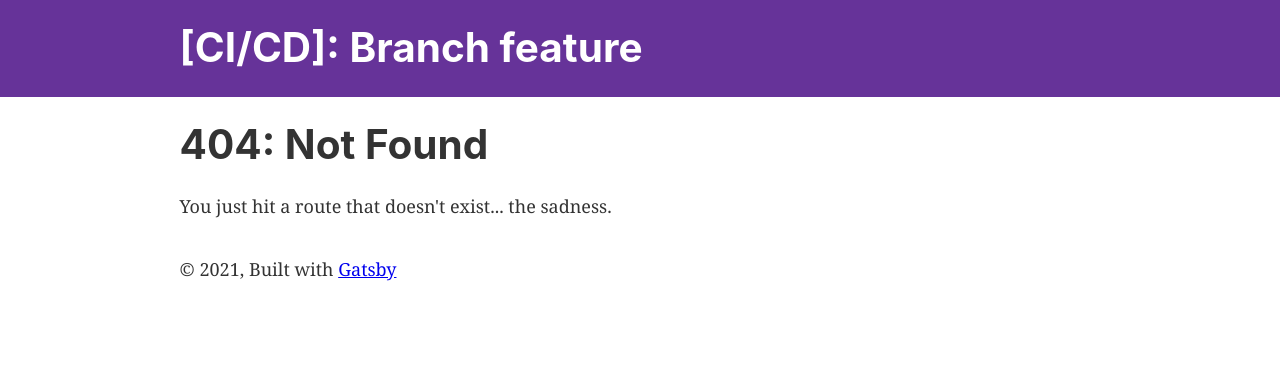
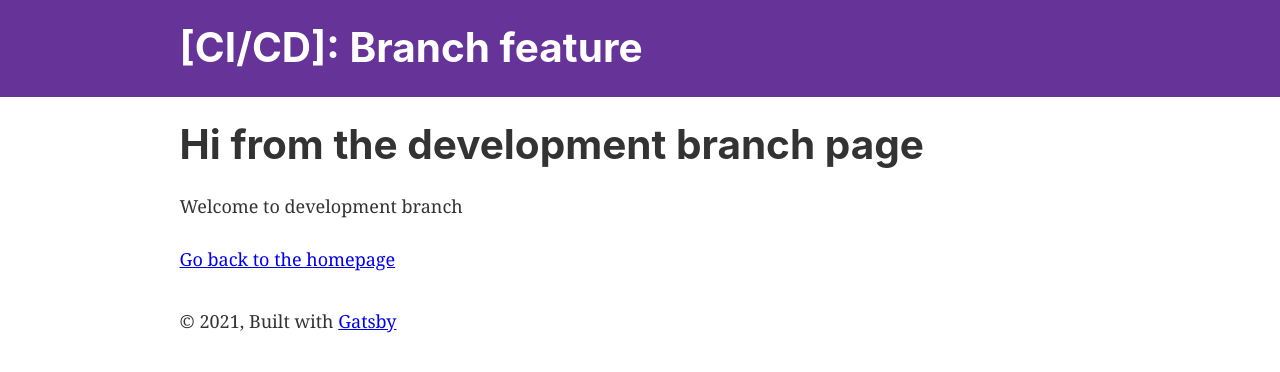
Before and after one commit to bob-tran-goldenowl/branch-feature-demo, a Gatsby site: page /dev in a window 1280 px wide. Before the commit this address had no page. Built offline with nearby package versions, Linux system fonts and the light colour scheme; Gatsby itself is replaced by a stand-in of ours.

Commit message:
development

```diff
--- /dev/null
+++ b/src/pages/dev.tsx
@@ -0,0 +1,16 @@
+import * as React from "react"
+import { Link } from "gatsby"
+
+import Layout from "../components/layout"
+import Seo from "../components/seo"
+
+const SecondPage = () => (
+  <Layout>
+    <Seo title="Page two" />
+    <h1>Hi from the development branch page</h1>
+    <p>Welcome to development branch</p>
+    <Link to="/">Go back to the homepage</Link>
+  </Layout>
+)
+
+export default SecondPage
--- a/src/pages/index.tsx
+++ b/src/pages/index.tsx
@@ -1,4 +1,5 @@
 import * as React from "react"
+import { Link } from "gatsby"
 import Layout from "../components/layout"
 import Seo from "../components/seo"
 
@@ -7,6 +8,9 @@ const IndexPage = () => (
     <Seo title="Home" />
     <h1>Hey guys!</h1>
     <p>Welcome to my demo.</p>
+    <p>
+      <Link to="/dev/">Go to main branch</Link> <br />
+    </p>
   </Layout>
 )
 
```
